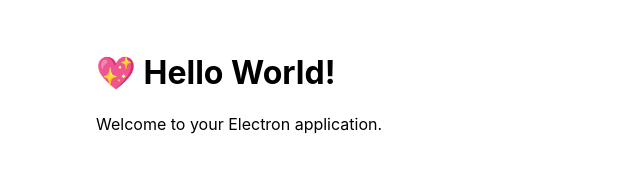
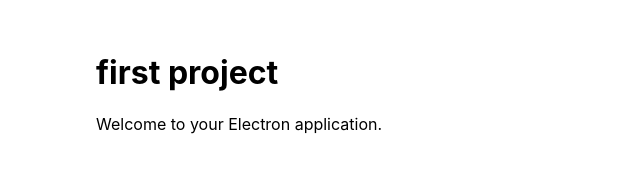
Before and after one commit to Rajesh-90890/practice-project2, an Electron app: page sample/src/index.html in a window 800 px wide. Shown: the whole page, without its empty margins (0-640 px from the left). Drawn offline with Linux system fonts and the light colour scheme.

Commit message:
second commit

```diff
--- a/sample/src/index.html
+++ b/sample/src/index.html
@@ -6,7 +6,7 @@
     <link rel="stylesheet" href="index.css">
   </head>
   <body>
-    <h1>💖 Hello World!</h1>
+    <h1>first project</h1>
     <p>Welcome to your Electron application.</p>
   </body>
 </html>
```
